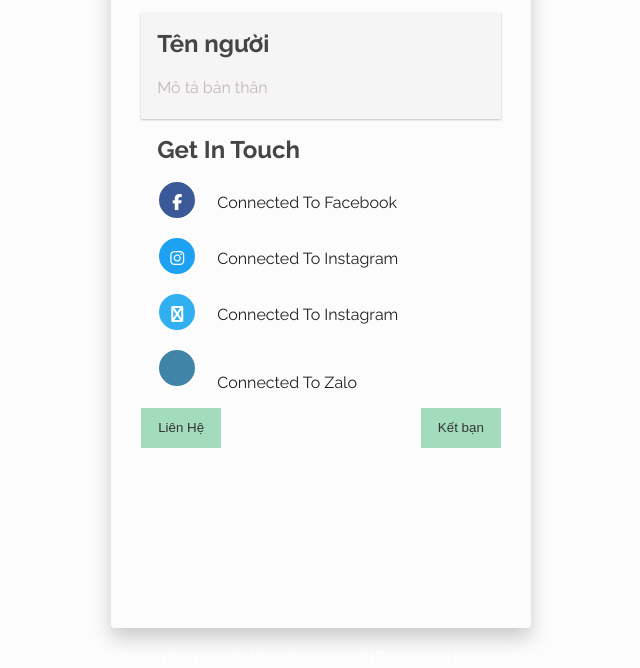
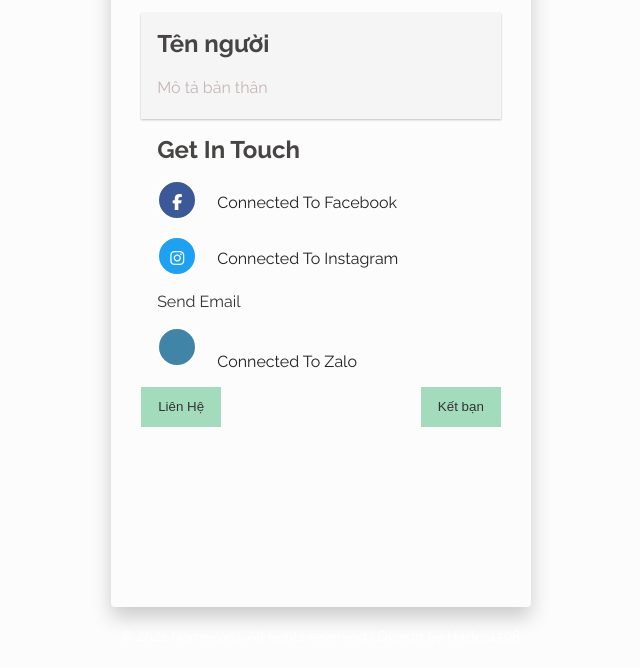
Before and after one commit to nguyenthanhloc2609/nguyenthanhloc2609.github.io, a plain HTML site: page index.html in a window 1280 px wide. Shown: the part 341-1009 px from the top of the page, without its empty margins (319-959 px from the left). Drawn offline with Linux system fonts and the light colour scheme.

Commit message:
add email to profile

```diff
--- a/index.html
+++ b/index.html
@@ -37,7 +37,7 @@
 					<ul>
 						<li><a href="https://www.facebook.com/black.joker.269/"><i class="fa fa-facebook" aria-hidden="true"></i> <p>Connected To Facebook</p></a></li>
 						<li><a href="link instagram"><i class="fa fa-instagram" aria-hidden="true"></i> <p>Connected To Instagram</p></a></li>
-						<li><a href="link tiktok"><i class="fa fa-tiktok" aria-hidden="true"></i> <p>Connected To Instagram</p></a></li>
+						<li><a href = "mailto: nguyenthanhloc2609@gmail.com">Send Email</a></li>
 						<li><a href="link zalo"><i class="fa fa-zalo" aria-hidden="true"></i> <p>Connected To Zalo</p></a></li>
 					</ul>
 				</div>
```
